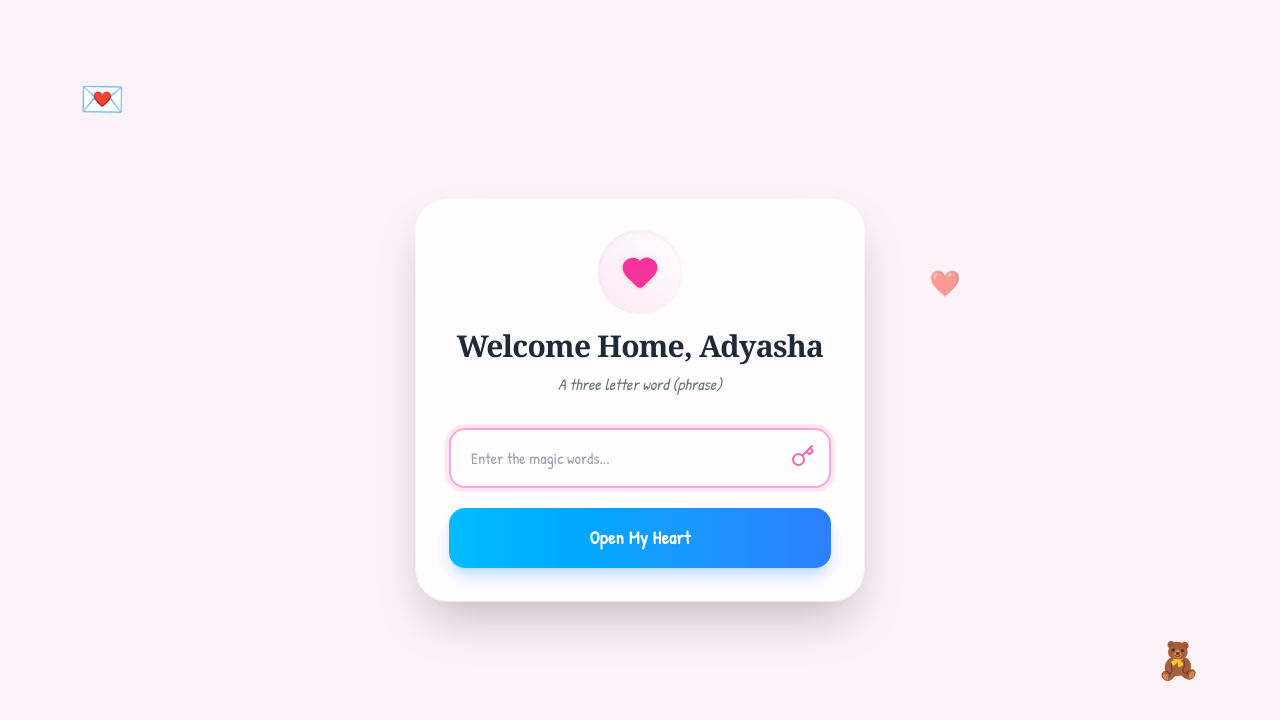
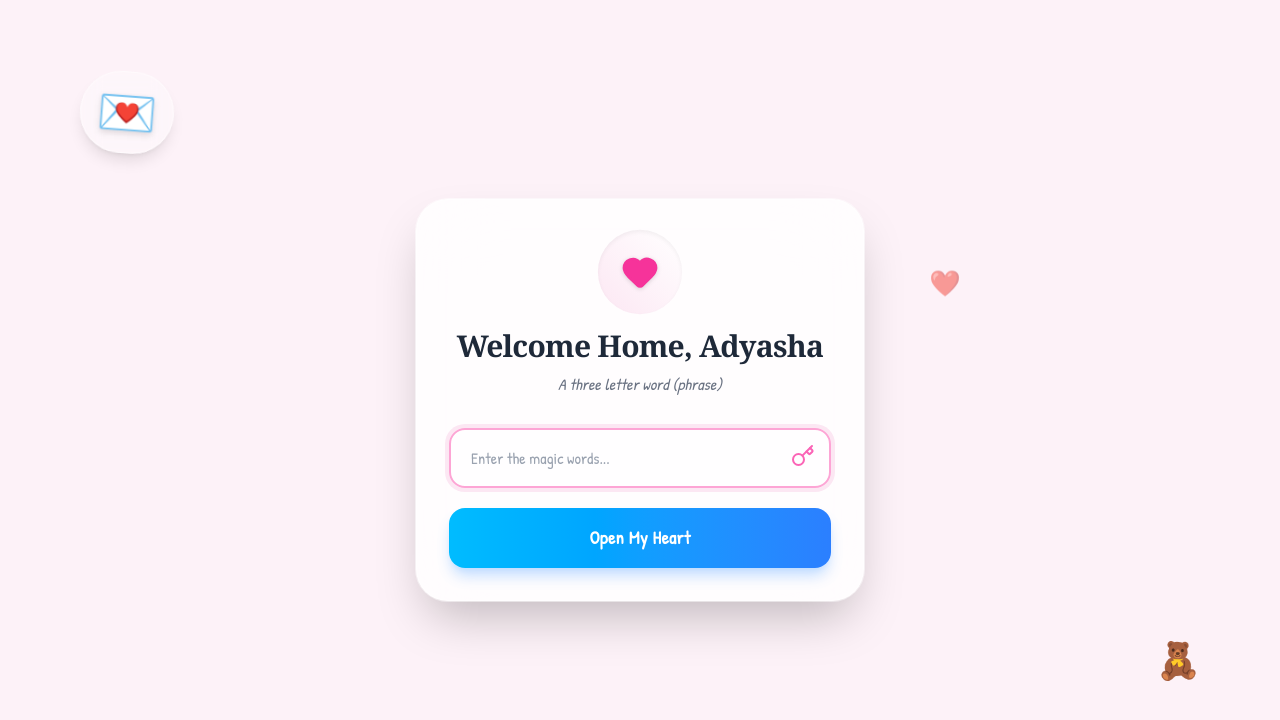
Before and after one commit to Tashon-Braganca/iady, a Next.js app: page / in a window 1280 px wide. Shown: the top 720 px of the page. Built offline with nearby package versions, Linux system fonts and the light colour scheme.

Commit message:
fix: make bouquet button more clickable with background and add close button

```diff
--- a/app/page.tsx
+++ b/app/page.tsx
@@ -3,7 +3,7 @@
 import { useState, useEffect } from "react";
 import { useRouter } from "next/navigation";
 import { motion, AnimatePresence } from "framer-motion";
-import { Lock, Heart, Key } from "lucide-react";
+import { Lock, Heart, Key, X } from "lucide-react";
 import { siteData } from "@/content/siteData";
 import { useMusic } from "@/lib/MusicContext";
 
@@ -69,17 +69,18 @@ export default function LoginPage() {
     <div className="min-h-screen flex flex-col items-center justify-center bg-pink-50 relative overflow-hidden">
         {/* Bouquet Button - Outside pointer-events-none */}
         <motion.button
-            onClick={() => {
-              console.log('Bouquet button clicked');
+            onClick={(e) => {
+              e.preventDefault();
+              e.stopPropagation();
               setShowBouquet(true);
             }}
             whileHover={{ scale: 1.1 }}
             whileTap={{ scale: 0.9 }}
-            animate={{ y: [0, -20, 0], rotate: [0, 10, 0] }}
-            transition={{ duration: 5, repeat: Infinity, ease: "easeInOut" }}
-            className="absolute top-16 left-6 md:top-20 md:left-20 text-5xl md:text-4xl cursor-pointer z-20 touch-manipulation"
+            animate={{ y: [0, -10, 0], rotate: [0, 5, 0] }}
+            transition={{ duration: 4, repeat: Infinity, ease: "easeInOut" }}
+            className="absolute top-10 left-6 md:top-20 md:left-20 z-50 p-4 bg-white/30 backdrop-blur-md rounded-full shadow-lg border border-white/50 cursor-pointer touch-manipulation hover:bg-white/50 transition-colors"
         >
-            💌
+            <span className="text-4xl md:text-5xl filter drop-shadow-md">💌</span>
         </motion.button>
 
         {/* Background Decorative Elements */}
@@ -189,6 +190,13 @@ export default function LoginPage() {
                 allow="accelerometer; autoplay; clipboard-write; encrypted-media; gyroscope; picture-in-picture; fullscreen"
                 allowFullScreen
               />
+              {/* Close Button */}
+              <button
+                onClick={() => setShowBouquet(false)}
+                className="absolute top-4 right-4 z-50 bg-black/50 text-white rounded-full p-2 backdrop-blur-md hover:bg-black/70 transition-colors"
+              >
+                <X size={24} />
+              </button>
             </motion.div>
           </motion.div>
         )}
```
